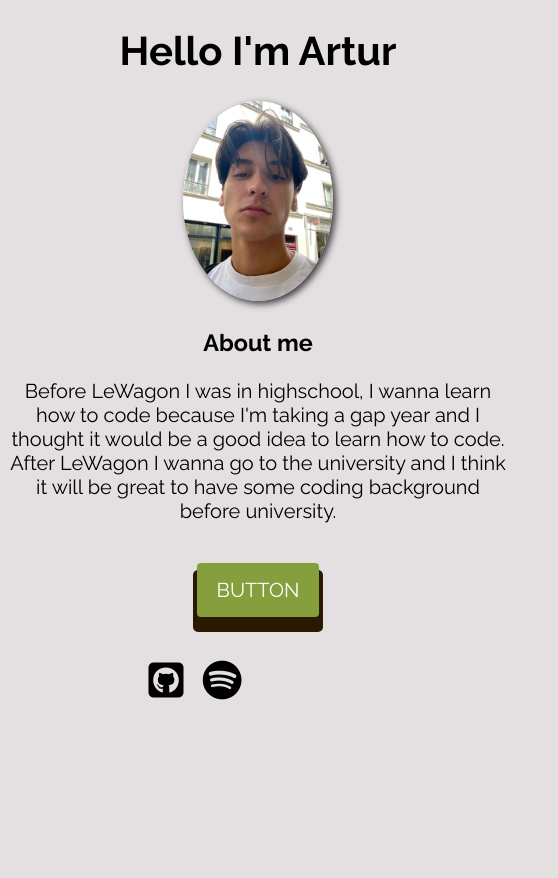
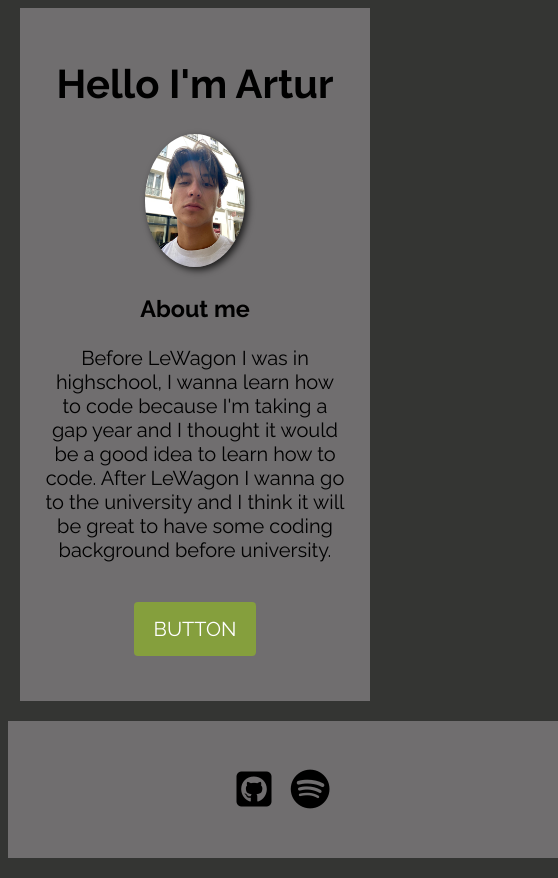
Before and after one commit to arturye/profile, a plain HTML site: page index.html in a window 390 px wide. Shown: the whole page, 558 px wide, since content can reach past the window. Before the commit the page ends 844 px from the top, so only its background shows below. Drawn offline with Linux system fonts and the light colour scheme.

Commit message:
Add files via upload

```diff
--- a/index.html
+++ b/index.html
@@ -19,7 +19,7 @@
     <p>Before LeWagon I was in highschool, I wanna learn how to code because I'm taking a gap year and I thought it would be a good idea to learn how to code. After LeWagon I wanna go to the university and I think it will be great to have some coding background before university.</p>
     <a href="#" target="" class="button">BUTTON</a>
   </div>
-  <div>
+  <div class="container2">
     <ul class="list">
       <li><a href="https://github.com/arturye" target="_blank" class="github"><i class="fa-brands fa-square-github"></i></a></li>
       <li><a href="https://open.spotify.com/user/arturcorreainoue?si=92bbf49721c34d42" target="_blank" class="spotify"><i class="fa-brands fa-spotify"></i></a></li>
--- a/style.css
+++ b/style.css
@@ -1,12 +1,12 @@
 body{
-  background-color: #E4E0E1;
+  background-color: rgb(52, 53, 51);
   font-family: "Raleway", sans-serif;
   font-size: 20px;
   text-align: center;
 }
 
 .profile-pic{
-  width: 150px;
+  width: 100px;
   border-radius: 50%;
   box-shadow: 3px 3px 7px 0px rgba(0,0,0,0.75);
 }
@@ -64,9 +64,18 @@ body{
 }
 
 .container {
+  background-color: #706e6f;
   width: 500px;   /* This sets the width */
-  margin: 0 auto; /* This automatically sets left/right margins */
+  margin: 0px auto;
+  padding: 25px;
 }
+.container2 {
+  background-color: #706e6f;
+  width: 500px;
+  margin: 20px auto;
+  padding: 25px;
+}
+
 li > .spotify:hover{
   color: green;
   transition: 0.3s;
@@ -76,3 +85,23 @@ li > .github:hover{
   color: purple;
   transition: 0.3s;
 }
+@media (max-width: 960px) {
+  /* For a screen < 960px, this CSS will be read */
+  .container {
+    width: 700px;
+  }
+}
+
+@media (max-width: 720px) {
+  /* For a screen < 720px, this CSS will be read */
+  .container {
+    width: 500px;
+  }
+}
+
+@media (max-width: 540px) {
+  /* For a screen < 540px, this CSS will be read */
+  .container {
+    width: 300px;
+  }
+}
```
